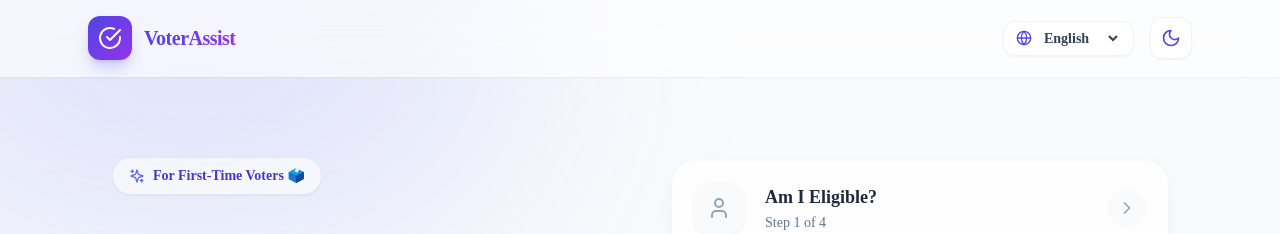
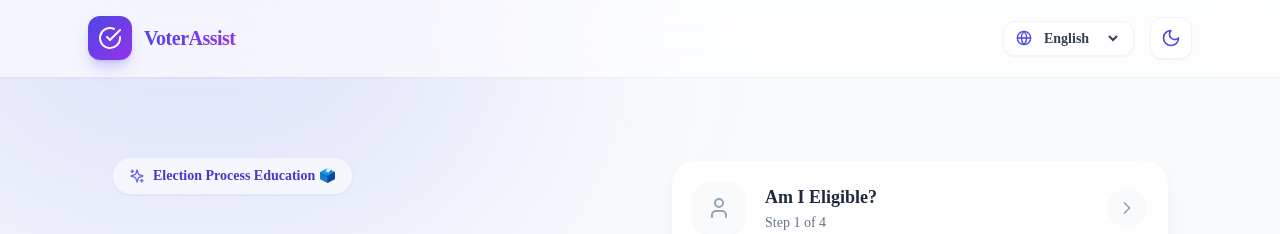
Before and after one commit to Siddi-Venkatesh/Election-Assistant, a React (Vite) app: page / in a window 1280 px wide. Shown: the top 234 px of the page. Built offline with nearby package versions, Linux system fonts and the light colour scheme.

Commit message:
Update vertical from First-Time Voters to Election Process Education

```diff
--- a/src/i18n.js
+++ b/src/i18n.js
@@ -5,7 +5,7 @@ const resources = {
   en: {
     translation: {
       app_title: "VoterAssist",
-      for_first_time: "For First-Time Voters 🗳️",
+      for_first_time: "Election Process Education 🗳️",
       hero_title_1: "Your Voice Matters.",
       hero_title_2: "Let's Get You Ready.",
       hero_desc: "Navigating your first election can be overwhelming. We've broken down the process into simple, actionable steps so you can cast your vote with confidence.",
@@ -122,7 +122,7 @@ const resources = {
   te: {
     translation: {
       app_title: "VoterAssist (తెలుగు)",
-      for_first_time: "For First-Time Voters 🗳️",
+      for_first_time: "Election Process Education 🗳️",
       hero_title_1: "Your Voice Matters.",
       hero_title_2: "Let's Get You Ready.",
       hero_desc: "Navigating your first election can be overwhelming. We've broken down the process into simple, actionable steps so you can cast your vote with confidence.",
```
Also changed, not shown: 2 other files (tests, documents, lock files or other folders).
